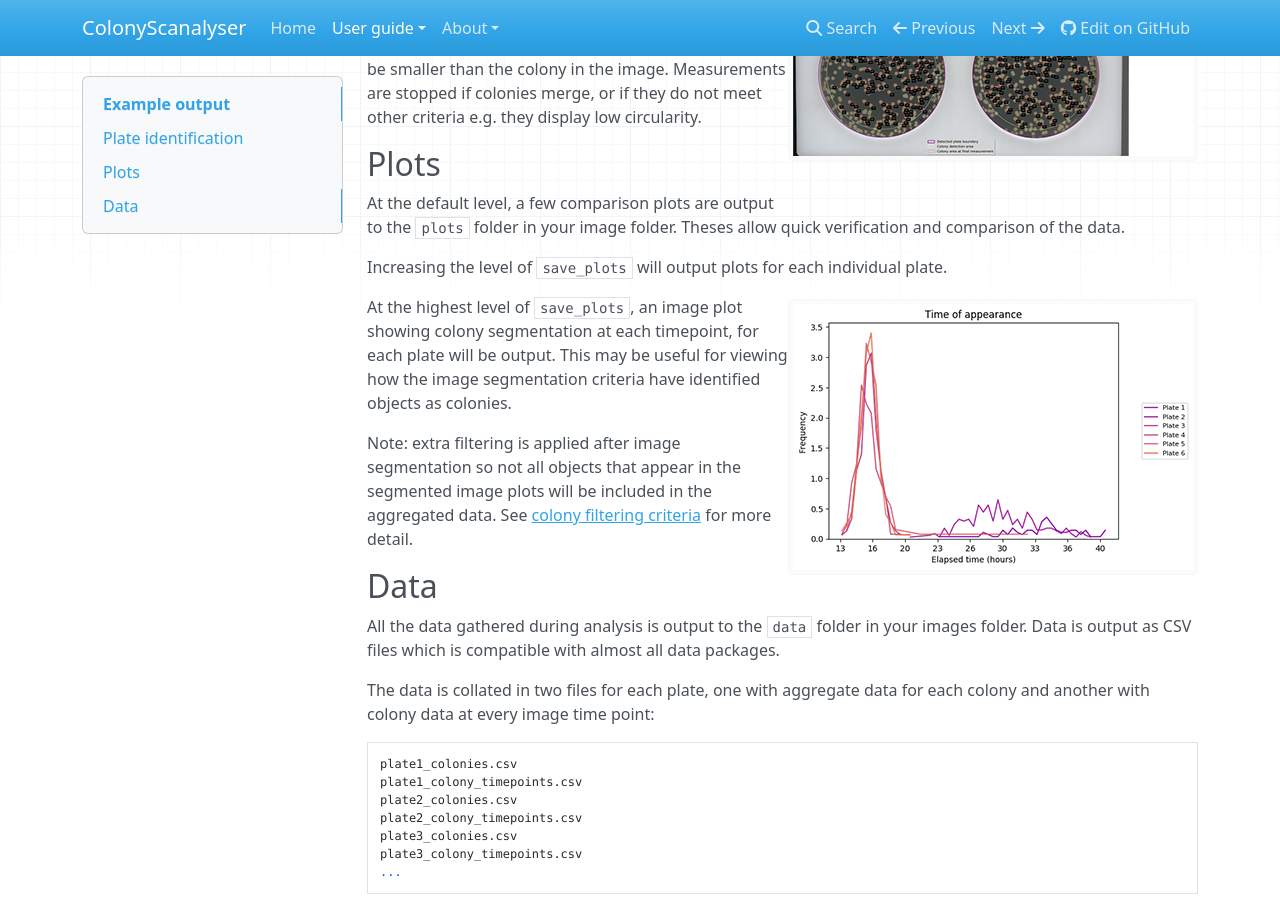
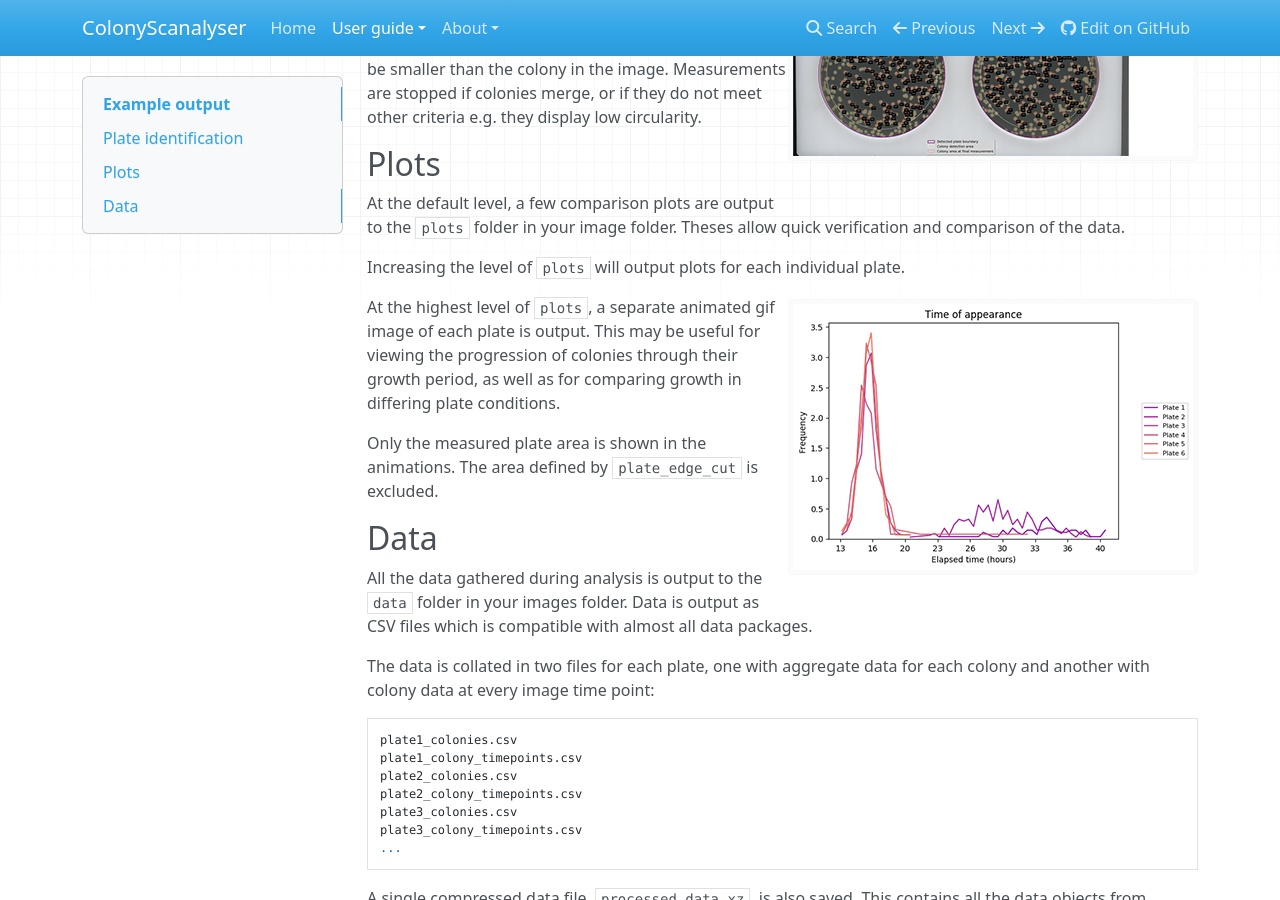
Before and after one commit to Erik-White/ColonyScanalyser, an MkDocs documentation site: the page built from docs/example_output.md, in a window 1280 px wide and 900 px high, scrolled down 592 px. Built offline with MkDocs 1.6.1, drawn with Linux system fonts in a browser that asks for light colours; nearby versions of some CDN libraries.

Commit message:
Update documentation and add example animations

```diff
--- a/docs/example_output.md
+++ b/docs/example_output.md
@@ -19,12 +19,12 @@ A 'map' of the identified plates and colonies will be output to show how they ha
 ## Plots
 At the default level, a few comparison plots are output to the `plots` folder in your image folder. Theses allow quick verification and comparison of the data.
 
-Increasing the level of `save_plots` will output plots for each individual plate.
+Increasing the level of `plots` will output plots for each individual plate.
 <img align="right" src="../images/time_of_appearance_small.png">
 
-At the highest level of `save_plots`, an image plot showing colony segmentation at each timepoint, for each plate will be output. This may be useful for viewing how the image segmentation criteria have identified objects as colonies.
+At the highest level of `plots`, a separate animated gif image of each plate is output. This may be useful for viewing the progression of colonies through their growth period, as well as for comparing growth in differing plate conditions.
 
-Note: extra filtering is applied after image segmentation so not all objects that appear in the segmented image plots will be included in the aggregated data. See [colony filtering criteria](colony_filtering.md) for more detail.
+Only the measured plate area is shown in the animations. The area defined by `plate_edge_cut` is excluded.
 
 ## Data
 All the data gathered during analysis is output to the `data` folder in your images folder. Data is output as CSV files which is compatible with almost all data packages.
```
Also changed, not shown: docs/command_line_arguments.md (+2 -0 lines), 2 other files.
